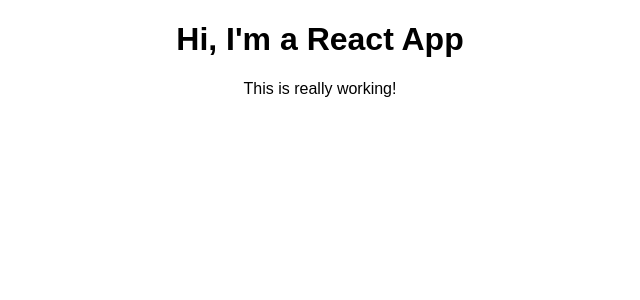
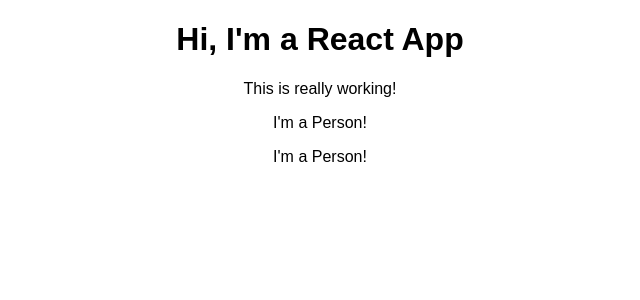
Before and after one commit to AdamBrauns/CompleteReactUdemyCourse, a React (Create React App) app in the folder section_3/react-complete-guide/: page / in a window 1280 px wide. Shown: the top 300 px of the page, without its empty margins (320-960 px from the left). Built offline with nearby package versions, Linux system fonts and the light colour scheme.

Commit message:
added person component

```diff
--- a/section_3/react-complete-guide/src/App.js
+++ b/section_3/react-complete-guide/src/App.js
@@ -1,5 +1,7 @@
 import React, { Component } from 'react';
 import './App.css';
+// Can omit the js in Person
+import Person from './Person/Person';
 
 class App extends Component {
   render() {
@@ -10,6 +12,8 @@
       <div className="App">
         <h1>Hi, I'm a React App</h1>
         <p>This is really working!</p>
+        <Person />
+        <Person></Person>
       </div>
     );
 
--- /dev/null
+++ b/section_3/react-complete-guide/src/Person/Person.js
@@ -0,0 +1,8 @@
+import React from 'react';
+
+// Same as the filename
+const person = () => {
+    return <p>I'm a Person!</p>
+}
+
+export default person;
```
Also changed, not shown: 1 other file (tests, documents, lock files or other folders).
